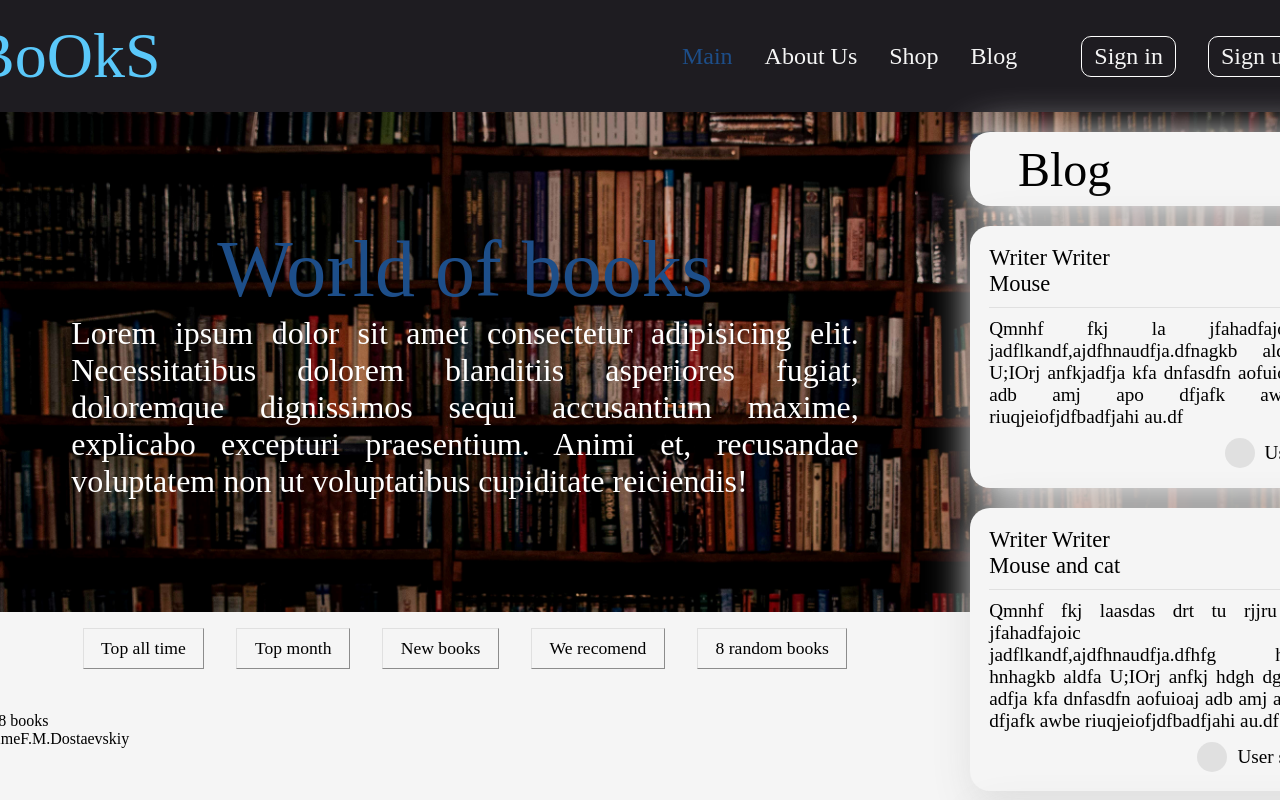
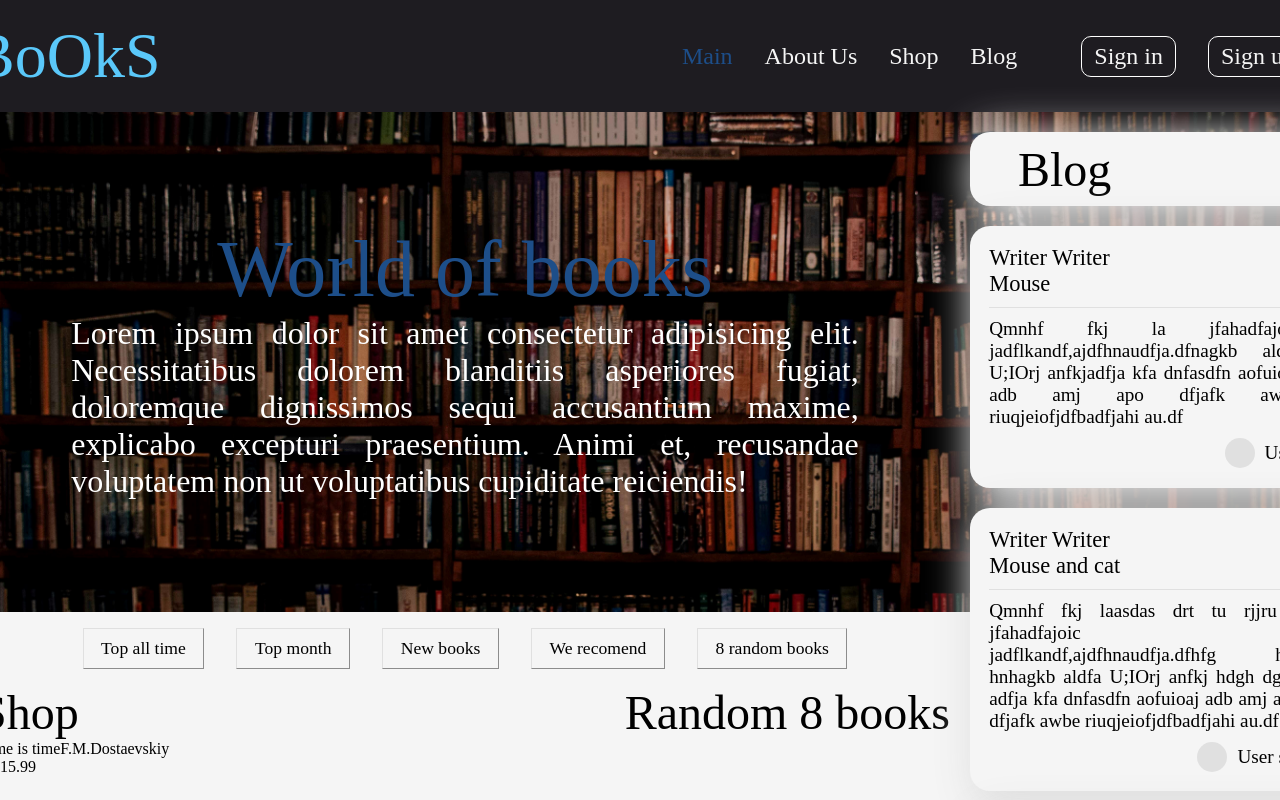
Before and after one commit to samolazoff/Books-shop, a React (Create React App) app in the folder client/: page / in a window 1280 px wide. Shown: the top 800 px of the page. Built offline with nearby package versions, Linux system fonts and the light colour scheme; a web font is replaced by a local one.

Commit message:
Add block-start titles

```diff
--- a/client/src/components/StartBlock/StartBlock.scss
+++ b/client/src/components/StartBlock/StartBlock.scss
@@ -2,5 +2,17 @@
 
 .block-start{
     width: 75%;
+    padding: 0 2.5em;
     @include flex(column, flex-start, flex-start);
+    &-titles{
+        width: 100%;
+        @include flex(row, space-between, center);
+        font-family: "txt-bold";
+        .block-title{
+            font-size: 3em;
+        }
+        .what-are-books{
+            font-size: 3em;
+        }
+    }
 }
```
